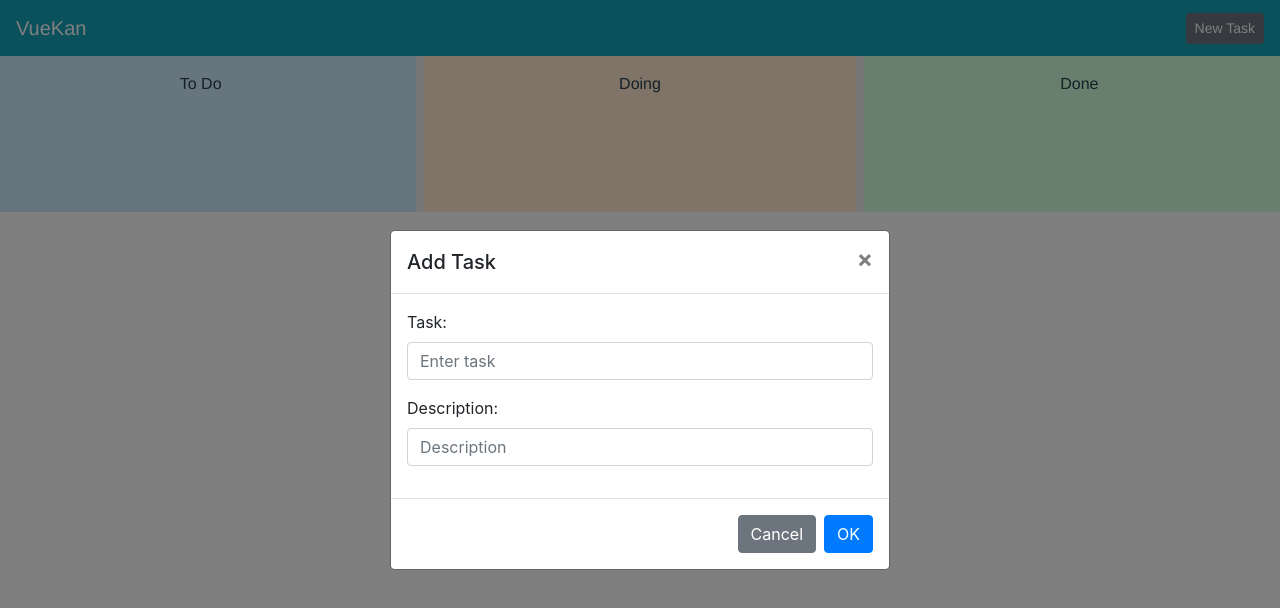
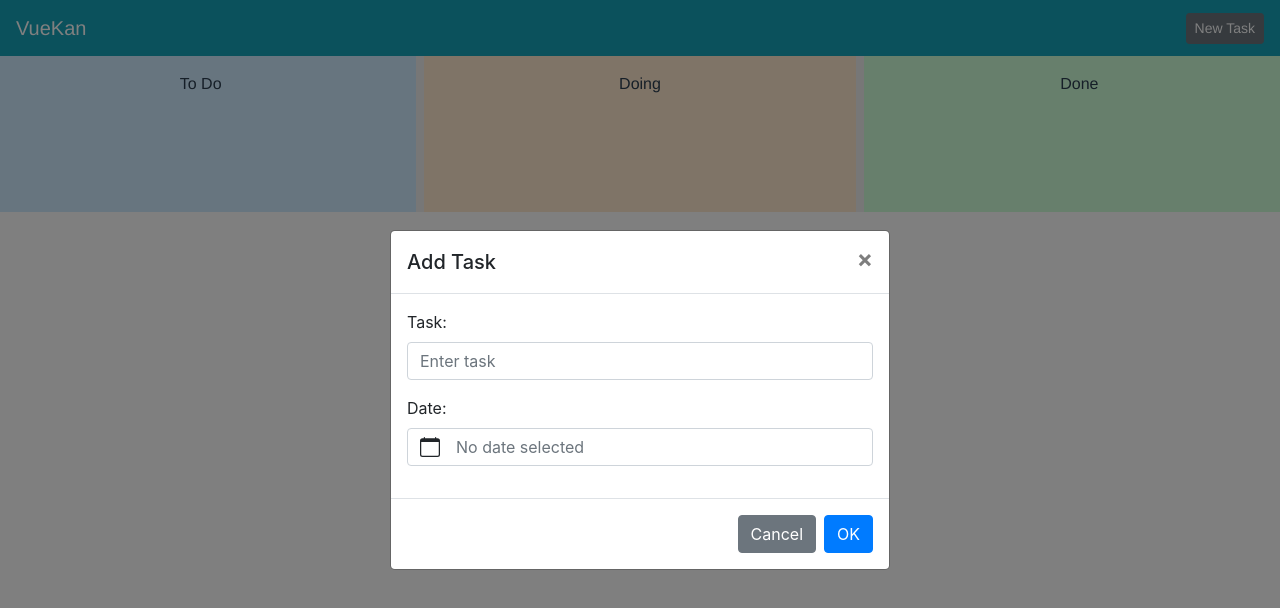
Before and after one commit to hakuamesan/VueKan, a Vue app: page / in a window 1280 px wide. Both pictures are taken after a click on the button "New Task". Shown: the top 608 px of the page. Built offline with nearby package versions, Linux system fonts and the light colour scheme.

Commit message:
added date instead of description

```diff
--- a/src/components/Nav.vue
+++ b/src/components/Nav.vue
@@ -22,12 +22,14 @@
         ></b-form-input>
       </b-form-group>
 
-      <b-form-group id="input-group-2" label="Description:" label-for="input-2">
-        <b-form-input
-          id="taskDescription"
-          v-model="taskDescription"
-          placeholder="Description"
-        ></b-form-input>
+      <b-form-group id="input-group-2" label="Date:" label-for="taskDate">
+<!--        <b-calendar
+          id="taskDate"
+          v-model="taskDate"
+          :date-format-options="{day:'numeric', month:'short', year:'numeric'}"
+          locale="en-GB"
+          ></b-calendar>-->
+          <b-form-datepicker id="taskDate" v-model="taskDate" class="mb-2"></b-form-datepicker>
       </b-form-group>
 
     </b-form>
@@ -44,7 +46,7 @@ export default {
     data() {
       return {
         taskName: '',
-        taskDescription: '',
+        taskDate: '',
         show: true
       }
     },
@@ -54,20 +56,22 @@ export default {
       },
       onSubmit(e) {
         e.preventDefault()
-        this.$emit('update-task', { taskName: this.taskName, taskDescription: this.taskDescription})
-        let task = { taskName: this.taskName, taskDescription: this.taskDescription}
+        this.$emit('update-task', { taskName: this.taskName, taskDate: this.taskDate})
+        let task = { taskName: this.taskName, taskDate: this.taskDate}
         console.log("in nav bar add task:")
         console.table(task)
         this.$store.commit('addTask', { columnIndex: 0, task});
         this.$nextTick( ()=> {
           this.$bvModal.hide('show-addTask')
         })
+        this.taskName = ''
+        this.taskDate = ''
       },
       onReset(evt) {
         evt.preventDefault()
         // Reset our form values
         this.taskName= ''
-        this.taskDescription= ''
+        this.taskDate= ''
         // Trick to reset/clear native browser form validation state
         this.show = false
         this.$nextTick(() => {
--- a/src/components/Task.vue
+++ b/src/components/Task.vue
@@ -1,7 +1,7 @@
 <template>
   <div>
     <b-card >
-      <b-card-text >  {{ value.taskName }}   </b-card-text>
+      <b-card-text >  {{ value.taskName }}  {{ getDate() }} </b-card-text>
       <span class="fa fa-trash"
             style="float: right"
             @click="$emit('remove-task')"
@@ -24,7 +24,16 @@ export default{
       viewDesc: false
     }
   },
+  methods: {
+    getDate() {
+      if ( this.value.taskDate === '' || this.value.taskDate === undefined) return ''
 
+     let d = new Date(this.value.taskDate);
+      console.log(d.toDateString())
+
+      return d.toDateString()
+    }
+  }
 }
 </script>
 
--- a/src/store/store.js
+++ b/src/store/store.js
@@ -34,9 +34,9 @@ export const store = new Vuex.Store({
     updateTasks (state, { columnIndex, tasks }) {
       state.columns[columnIndex].tasks = tasks
     },
-    updateTask (state, { columnIndex, taskIndex, taskName, taskDescription }) {
+    updateTask (state, { columnIndex, taskIndex, taskName, taskDate}) {
       state.columns[columnIndex].tasks[taskIndex].name = taskName
-      state.columns[columnIndex].tasks[taskIndex].description = taskDescription
+      state.columns[columnIndex].tasks[taskIndex].description = taskDate
     },
 
 
```
